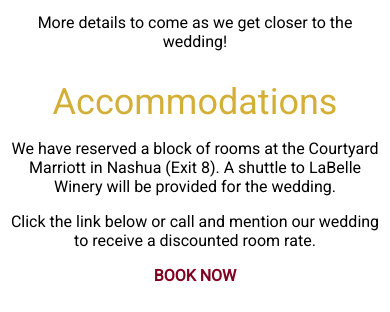
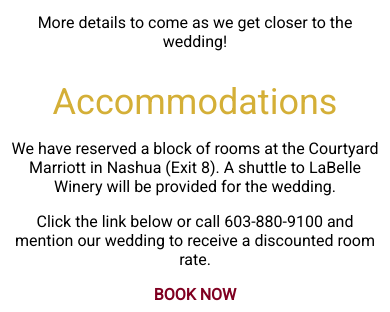
Before and after one commit to tinzerillo/wedding-website, a plain HTML site: page index.html in a window 390 px wide. Shown: the part 1375-1687 px from the top of the page. Drawn offline with Linux system fonts and the light colour scheme.

Commit message:
add phone number

```diff
--- a/index.html
+++ b/index.html
@@ -63,7 +63,7 @@
         We have reserved a block of rooms at the Courtyard Marriott in Nashua (Exit 8). A shuttle to LaBelle Winery will be provided for the wedding.
       </p>
       <p>
-        Click the link below or call and mention our wedding to receive a discounted room rate.
+        Click the link below or call 603-880-9100 and mention our wedding to receive a discounted room rate.
       </p>
       <p>
         <a href="https://www.marriott.com/event-reservations/reservation-link.mi?id=1607454039237&key=GRP&app=resvlink" class="btn">BOOK NOW</a>
```
